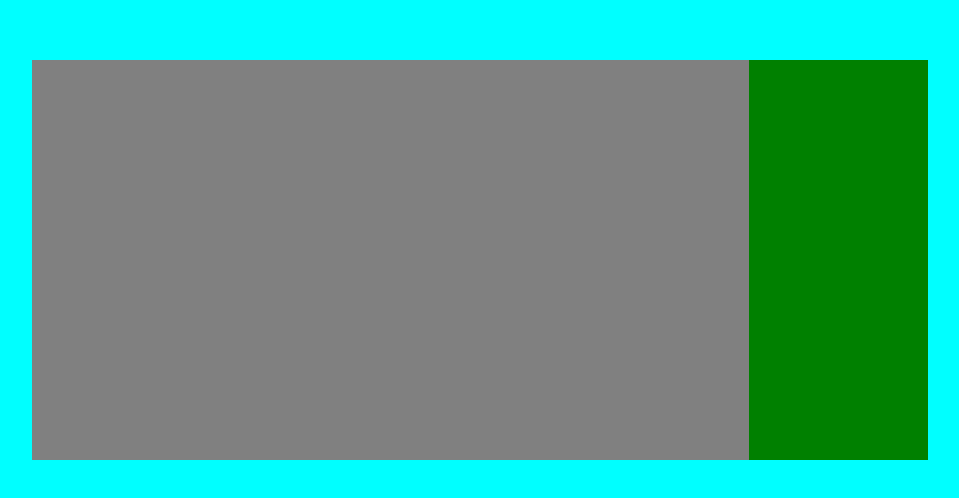
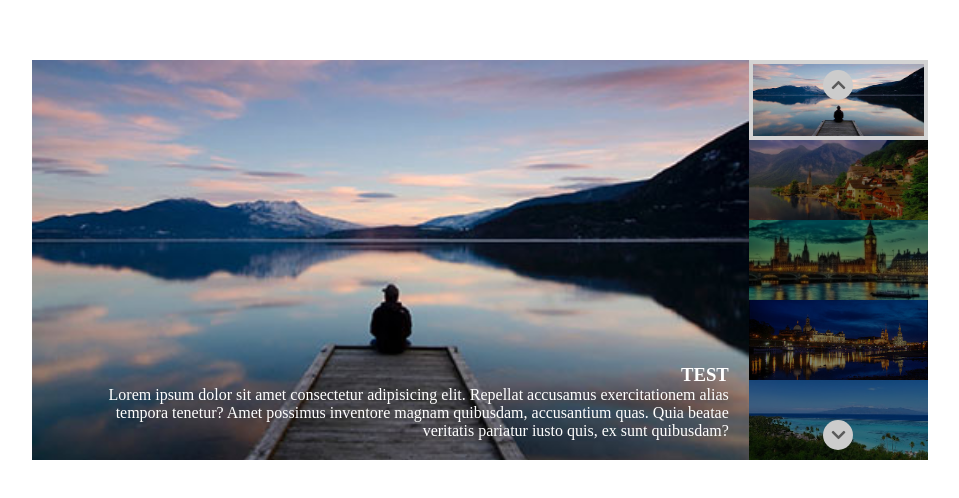
Before and after one commit to MichaelScarantino/js-array-carousel, a plain HTML site: page milestone 1/index.html in a window 1280 px wide. Shown: the part 140-638 px from the top of the page, without its empty margins (160-1119 px from the left). Drawn offline with Linux system fonts and the light colour scheme.

Commit message:
Done Milestone 1

```diff
--- a/milestone 1/css/style.css
+++ b/milestone 1/css/style.css
@@ -12,20 +12,17 @@
     display: flex;
     justify-content: center;
     align-items: center;
+}
 
-
-    /* TEST */
-    background-color: aqua;
+/* Reset img */
+img{
+    width: 100%;
 }
 
 /* Slider */
 .slider{
     width: 70%;
     height: 50%;
-
-
-    /* TEST */
-    background-color: red;
 }
 
 /* Img container */
@@ -33,27 +30,85 @@
     width: 100%;
     height: 100%;
     display: flex;
-
-
-    /* TEST */
-    background-color: blue;
 }
 
 /* Main img */
-.main-img{
+.single-main-img{
     width: 80%;
     height: 100%;
+    position: relative;
+}
 
-     /* TEST */
-     background-color: gray;
+.single-main-img img{
+    height: 100%;
+    object-fit: cover;
+}
+
+.single-main-img-text{
+    position: absolute;
+    bottom: 20px;
+    right: 20px;
+    width: 90%;
+    color: white;
+    text-align: right;
 }
 
 /* Thumb */
 .thumb{
     width: 20%;
     height: 100%;
+    position: relative;
+}
 
+.single-thumb {
+    height: 20%;
+    position: relative;
+}
 
-    /* TEST */
-    background-color: green;
+.single-thumb img{
+    height: 100%;
+    object-fit: cover;
 }
+
+.overlay{
+        position: absolute;
+        top: 0;
+        left: 0;
+        width: 100%;
+        height: 100%;
+        background-color: rgba(0, 0, 0, 0.5);
+        display: block;
+}
+
+.overlay.active{
+    display: none;
+}
+
+.single-thumb.active{
+    border: 4px solid lightgray;
+}
+
+/* Chevron icon */
+.chevron-icon{
+    position: absolute;
+    color: #5a5a5a;
+    background-color: #cccccc;
+    width: 30px;
+    height: 30px;
+    border-radius: 50%;
+    display: flex;
+    justify-content: center;
+    align-items: center;
+    left: 50%;
+    transform: translateX(-50%);
+}
+
+.chevron-icon.chevron-up-icon{
+    top: 10px;
+
+}
+
+.chevron-icon.chevron-down-icon{
+    bottom: 10px;
+
+}
--- a/milestone 1/index.html
+++ b/milestone 1/index.html
@@ -5,6 +5,7 @@
     <meta http-equiv="X-UA-Compatible" content="IE=edge">
     <meta name="viewport" content="width=device-width, initial-scale=1.0">
     <title>Array Carousel Milestone 1</title>
+    <link rel="stylesheet" href="https://cdnjs.cloudflare.com/ajax/libs/font-awesome/5.15.4/css/all.min.css" integrity="sha512-1ycn6IcaQQ40/MKBW2W4Rhis/DbILU74C1vSrLJxCq57o941Ym01SwNsOMqvEBFlcgUa6xLiPY/NS5R+E6ztJQ==" crossorigin="anonymous" referrerpolicy="no-referrer" />
     <link rel="stylesheet" href="css/style.css">
 </head>
 <body>
@@ -15,13 +16,58 @@
         <div class="slider">
             <!-- Img container -->
             <div class="img-container">
-                <!-- Main img -->
-                <div class="main-img">
-
+                <!-- Single main img -->
+                <div class="single-main-img">
+                    <img src="img/01.jpg" alt="">
+                    <!-- Main text -->
+                    <div class="single-main-img-text">
+                        <h3>TEST</h3>
+                        <p>Lorem ipsum dolor sit amet consectetur adipisicing elit. Repellat accusamus exercitationem alias tempora tenetur? Amet possimus inventore magnam quibusdam, accusantium quas. Quia beatae veritatis pariatur iusto quis, ex sunt quibusdam?</p>
+                    </div>
                 </div>
                 <!-- Thumb -->
                 <div class="thumb">
+                    <!-- Single thumb -->
+                    <div class="single-thumb active">
+                        <img src="img/01.jpg" alt="">
+                        <!-- overlay -->
+                        <div class="overlay active">
+                        </div>
+                    </div>
+                    <div class="single-thumb">
+                        <img src="img/02.jpg" alt="">
+                        <!-- overlay -->
+                        <div class="overlay">
+                        </div>
+                    </div>
+                    <div class="single-thumb">
+                        <img src="img/03.jpg" alt="">
+                        <!-- overlay -->
+                        <div class="overlay">
+                        </div>
+                    </div>
+                    <div class="single-thumb">
+                        <img src="img/04.jpg" alt="">
+                        <!-- overlay -->
+                        <div class="overlay">
+                        </div>
+                    </div>
+                    <div class="single-thumb">
+                        <img src="img/05.jpg" alt="">
+                        <!-- overlay -->
+                        <div class="overlay">
+                        </div>
+                    </div>
 
+                    <!-- Chevron up icon -->
+                    <div class="chevron-icon chevron-up-icon">
+                        <i class="fas fa-chevron-up"></i>
+                    </div>
+
+                    <!-- Chevron down icon -->
+                    <div class="chevron-icon chevron-down-icon">
+                        <i class="fas fa-chevron-down"></i>
+                    </div>
                 </div>
             </div>
         </div>
```
Also changed, not shown: milestone 2/index.html (added, +16 -0 lines).
